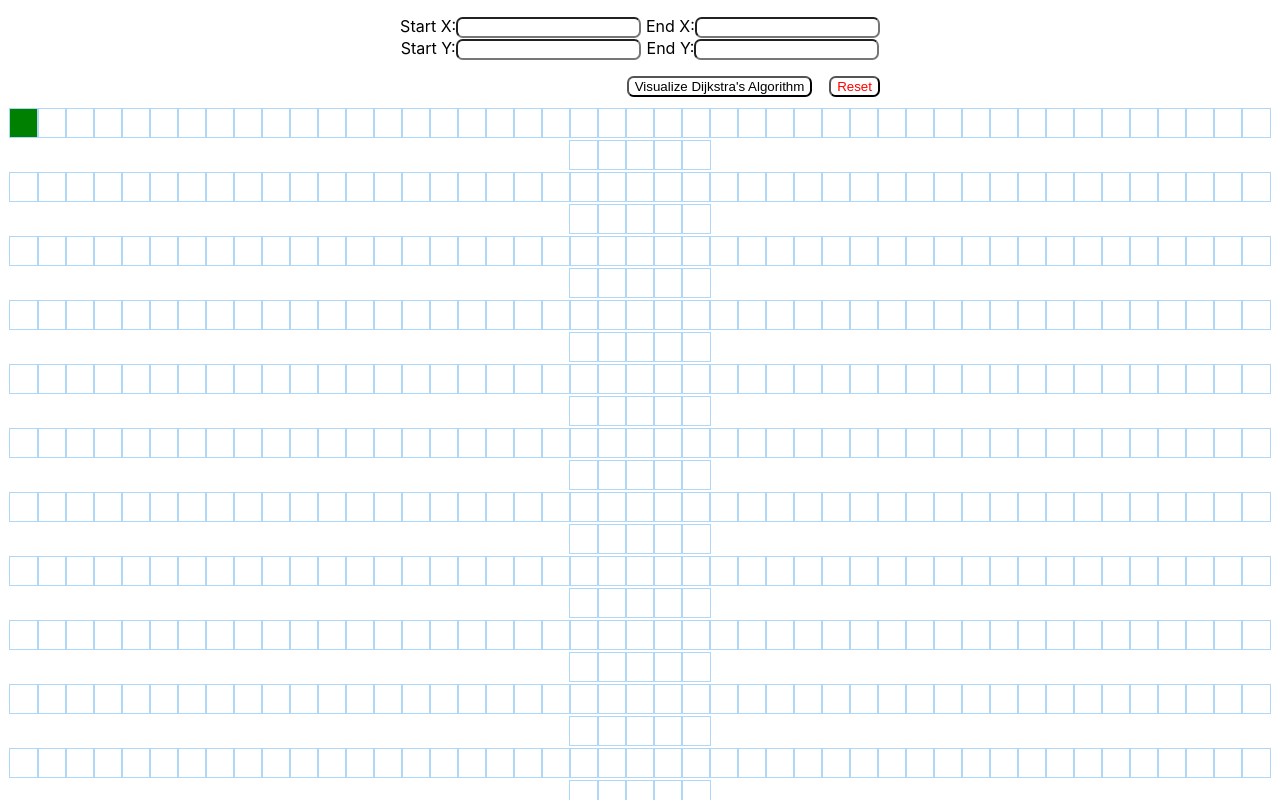
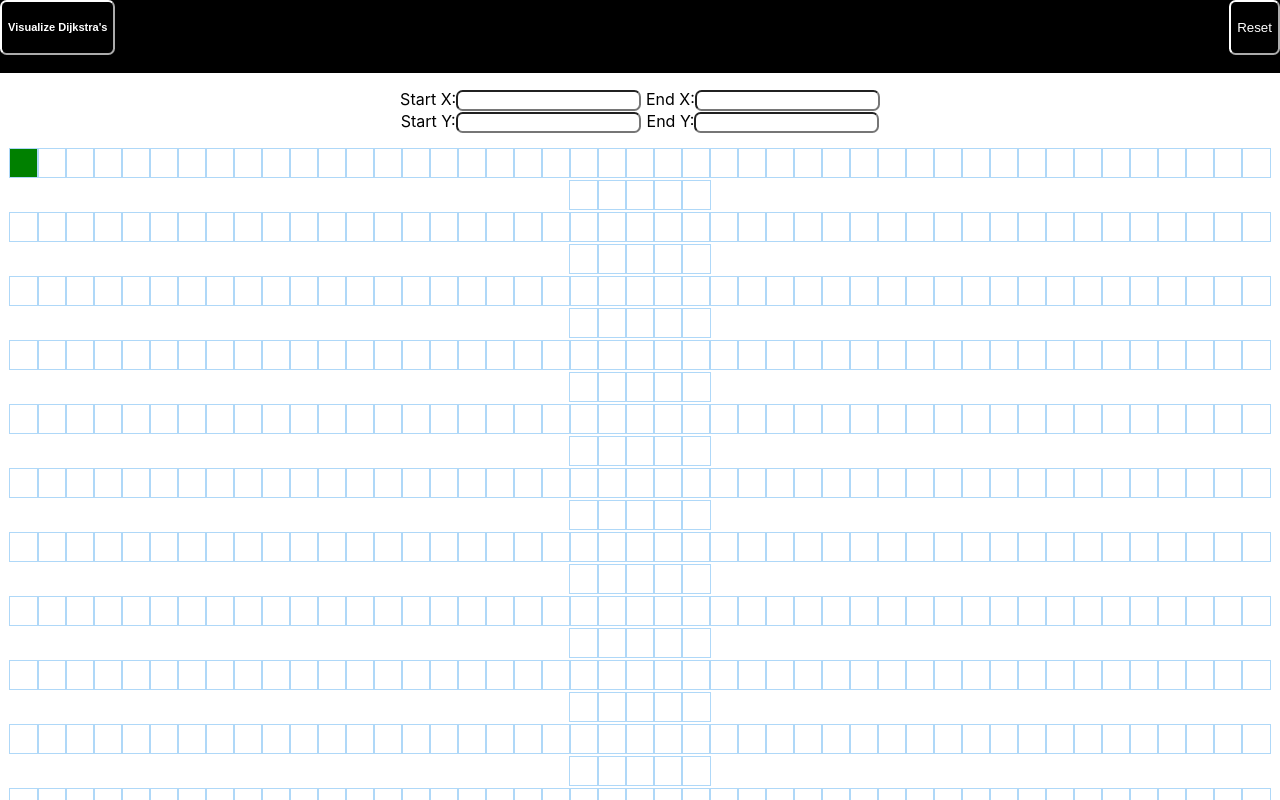
Before and after one commit to clementmihailescu/Pathfinding-Visualizer-Tutorial, a React (Create React App) app: page / in a window 1280 px wide. Shown: the top 800 px of the page. Built offline with nearby package versions, Linux system fonts and the light colour scheme.

Commit message:
create navbar

```diff
--- a/src/PathfindingVisualizer/PathfindingVisualizer.css
+++ b/src/PathfindingVisualizer/PathfindingVisualizer.css
@@ -1,6 +1,6 @@
 
 .grid {
-  margin: 12px 0 0;
+  /* margin: 3px 0 0; */
 }
 
 .inlineInput {
@@ -23,17 +23,24 @@
 .buttons{
   display: flex;
   justify-content: space-between;
+  padding-bottom: 1em;
 }
 
 .viz{
-  margin-left: 47em;
-  background-color: white;
+  color: white;
+  border-color: white;
+  background-color: black;
   border-radius: 0.5em;
 }
 
 .reload {
-  margin-right: 30em;
-  color: red;
-  background-color: white;
+  border-color: white;
+  color: white;
+  background-color: black;
   border-radius: 0.5em;
 }
+
+.Nav {
+  border-bottom: 2px solid black;
+  background-color: black;
+}
--- a/src/PathfindingVisualizer/PathfindingVisualizer.jsx
+++ b/src/PathfindingVisualizer/PathfindingVisualizer.jsx
@@ -126,7 +126,17 @@ export default class PathfindingVisualizer extends Component {
     const {grid, mouseIsPressed} = this.state;
     return (
       <>
-        <div className='inlineInput'>
+      <div className='Nav'>
+         <div className='buttons'>
+          <button className='viz' onClick={() => this.visualizeDijkstra()}>
+           <h5>Visualize Dijkstra's</h5>
+          </button>
+          <button className='reload'  onClick={() => this.reset()}>
+            Reset
+          </button>
+        </div>
+        </div>
+      <div className='inlineInput'>
           <div>
             <form>
               <label className='labelStartX'>
@@ -156,14 +166,6 @@ export default class PathfindingVisualizer extends Component {
             </form>
           </div>
          </div>
-         <div className='buttons'>
-          <button className='viz' onClick={() => this.visualizeDijkstra()}>
-            Visualize Dijkstra's Algorithm
-          </button>
-          <button className='reload'  onClick={() => this.reset()}>
-            Reset
-          </button>
-        </div>
         <div className="grid">
           {grid.map((row, rowIdx) => {
             return (
```
